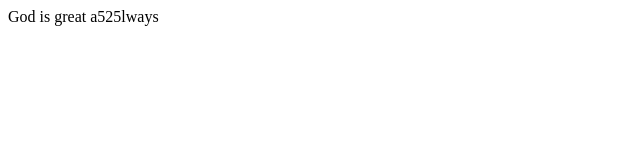
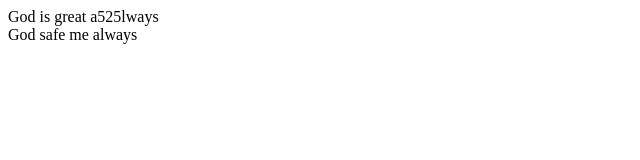
Before and after one commit to Abinaya2208/testingApp, an Angular app in the folder testingApp/: page / in a window 1280 px wide. Shown: the top 160 px of the page, without its empty margins (0-640 px from the left). Built offline with nearby package versions, Linux system fonts and the light colour scheme.

Commit message:
commit 6

```diff
--- a/testingApp/src/app/app.component.html
+++ b/testingApp/src/app/app.component.html
@@ -1 +1,2 @@
 <div>God is great a525lways</div>
+<div>God safe me always</div>
```
